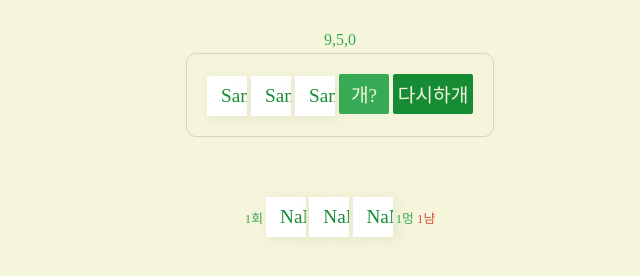
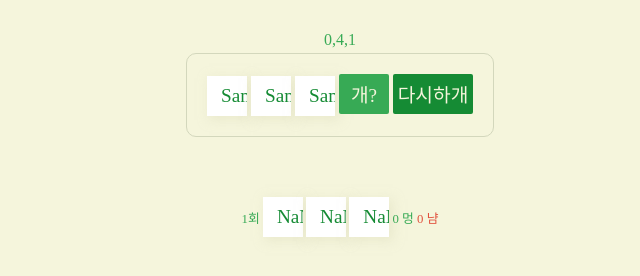
Before and after one commit to hellomac87/goodDog, a website built with Parcel: page src/index.html in a window 1280 px wide. Both pictures are taken after typing "Sample", "Sample", "Sample" into the empty fields and a click on the button "개?". Shown: the part 206-482 px from the top of the page, 300-940 px from the left. Built offline with nearby package versions, Linux system fonts and the light colour scheme.

Commit message:
Feat: draw game state at list, function refactoring

```diff
--- a/src/index.js
+++ b/src/index.js
@@ -7,9 +7,14 @@ const state = {
   nyam : 0,
 };
 
+function init(){
+  // 게임 상태 및 화면 초기화 함수
+  createRandomNumber(); // 랜덤으로 중복되지 않는 세자리 숫자 생성
+}
 
+function createRandomNumber(){
   // 랜덤으로 중복되지 않는 세자리 숫자 생성
-for (let i = 0; i<3; i++) {
+  for (let i = 0; i < 3; i++) {
     // 0-9까지 정수를 랜덤으로 생성
     let random = Math.floor(Math.random() * 10);
     // state.randomNumber가 random을 가지고 있을 경우 루프를 한번 더 순회한다
@@ -21,10 +26,11 @@ for (let i = 0; i<3; i++) {
     }
   }
 
+  // text
+  document.getElementById('test').textContent = state.randomNumber;
+}
+
 // 상태업데이트
-document.getElementById('test').textContent = state.randomNumber;
-
-
 document.querySelector('.game-try-button').addEventListener('click', e => {
   e.preventDefault();
 
@@ -56,7 +62,7 @@ function drawList() {
         <input value="${state.userInput[0]}" type="text" class="game-input-1" maxlength="1" readonly>
         <input value="${state.userInput[1]}" type="text" class="game-input-10" maxlength="1" readonly>
         <input value="${state.userInput[2]}" type="text" class="game-input-100" maxlength="1" readonly>
-        1멍 <span>1냠</span>
+        <span class="mung">${state.mung} 멍</span> <span class="nyam">${state.nyam} 냠</span>
       </li>`;
   document.querySelector('.game-try-list').insertAdjacentHTML("beforeend", listtemplete);
 }
@@ -87,3 +93,5 @@ function isWin() {
   console.log(`${state.mung} mung`);
 
 }
+
+init();
--- a/src/index.scss
+++ b/src/index.scss
@@ -110,7 +110,10 @@ form .game-retry-button {
   padding: 0 auto;
   margin: 20px;
 
-  span {
+  .mung {
+    color: $text-main-color;
+  }
+  .nyam {
     color: $sass-red;
   }
 }
```
Lines whose indentation alone changed are shown as unchanged.
